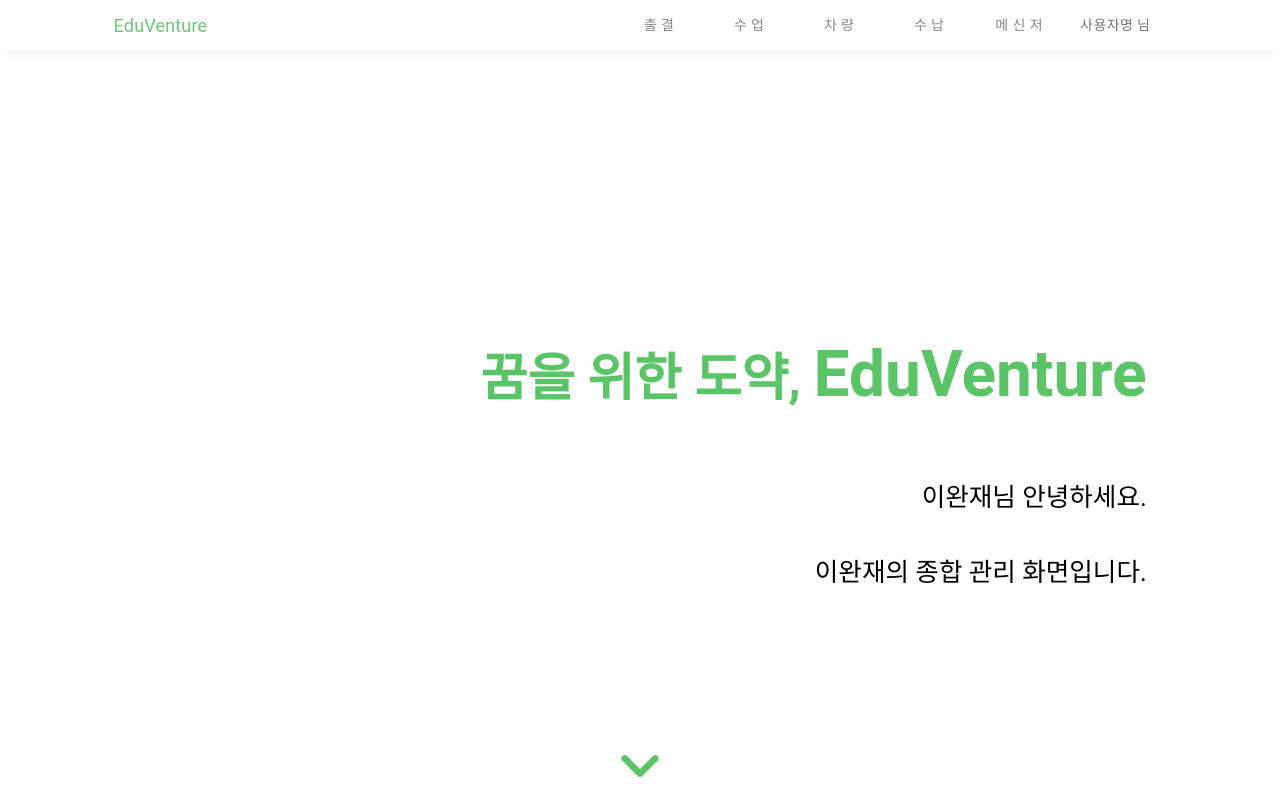
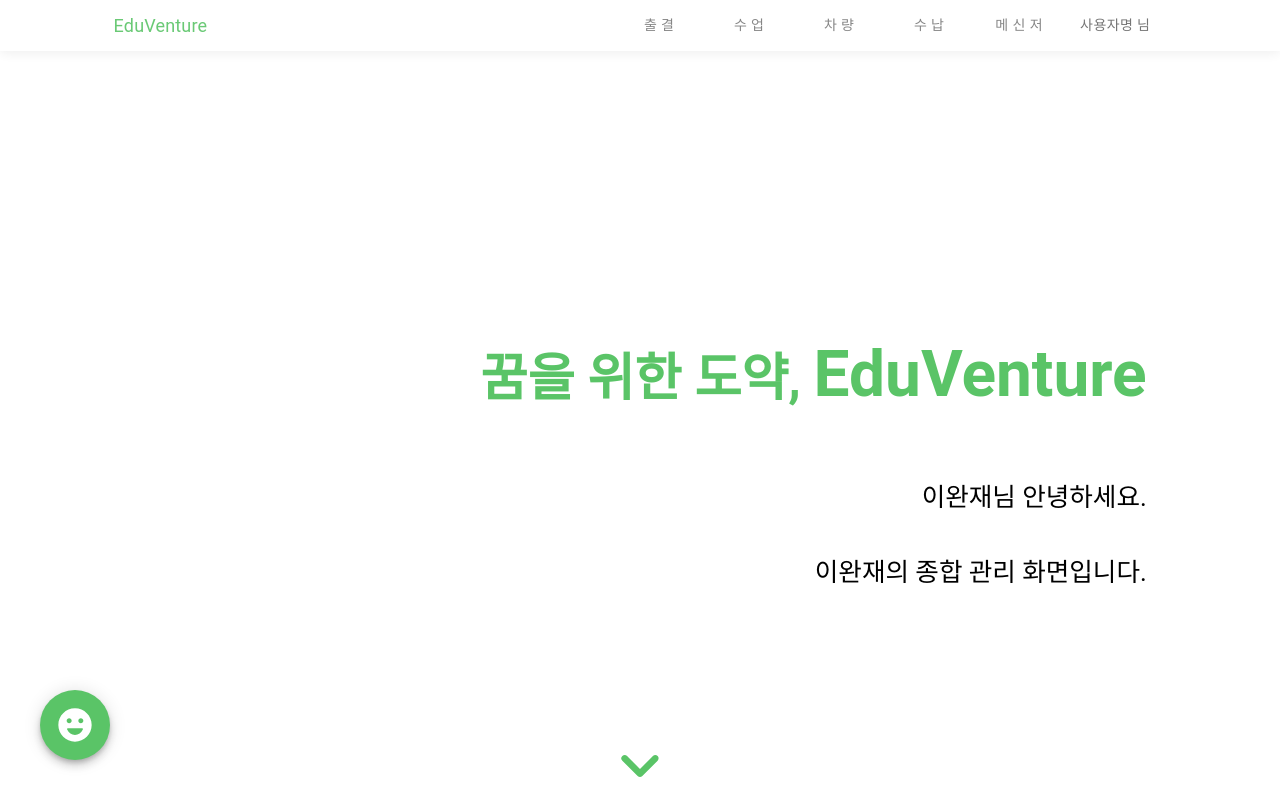
Before and after one commit to edu-venture/edu-front, a React (Create React App) app: page / in a window 1280 px wide. Shown: the top 800 px of the page. Built offline with nearby package versions, Linux system fonts and the light colour scheme.

Commit message:
feat: 챗봇 화면

```diff
--- a/package.json
+++ b/package.json
@@ -15,6 +15,7 @@
     "aos": "^2.3.4",
     "canvas-confetti": "^1.6.0",
     "react": "^18.2.0",
+    "react-chatbot-kit": "^2.1.2",
     "react-dom": "^18.2.0",
     "react-router-dom": "^6.14.2",
     "react-scripts": "5.0.1",
--- /dev/null
+++ b/src/components/Main/MainChatBot/ChatBot.js
@@ -0,0 +1,20 @@
+import React, { useState } from "react";
+import ChatBotButton from "./ChatBotButton";
+import ChatBotWindow from "./ChatBotWindow/ChatBotWindow";
+
+const ChatBot = () => {
+  const [showWindow, setShowWindow] = useState(false);
+
+  const handleWindow = () => {
+    setShowWindow(!showWindow);
+  };
+
+  return (
+    <>
+      <ChatBotButton onClick={handleWindow} />
+      {showWindow && <ChatBotWindow onClose={handleWindow} />}
+    </>
+  );
+};
+
+export default ChatBot;
--- /dev/null
+++ b/src/components/Main/MainChatBot/ChatBotButton.js
@@ -0,0 +1,40 @@
+import React from "react";
+import SpeedDial from "@mui/material/SpeedDial";
+import { SpeedDialIcon, Tooltip } from "@mui/material";
+import EmojiEmotionsRoundedIcon from "@mui/icons-material/EmojiEmotionsRounded";
+import SentimentVerySatisfiedRoundedIcon from "@mui/icons-material/SentimentVerySatisfiedRounded";
+
+const ChatBotButton = ({ onClick }) => {
+  return (
+    <Tooltip title="EduVenture에 대해 물어보세요." followCursor>
+      <SpeedDial
+        ariaLabel="SpeedDial"
+        onClick={onClick}
+        sx={{
+          position: "fixed",
+          bottom: "40px",
+          left: "40px",
+          "& .MuiFab-primary": {
+            width: 70,
+            height: 70,
+            backgroundColor: "#5AC467",
+            "&:hover": { backgroundColor: "#39A646" },
+            "& .MuiSpeedDialIcon-icon": { fontSize: 40, marginTop: "-8px" },
+            "& .MuiSpeedDialIcon-openIcon": {
+              fontSize: 40,
+              marginTop: "-8px",
+            },
+          },
+        }}
+        icon={
+          <SpeedDialIcon
+            icon={<EmojiEmotionsRoundedIcon />}
+            openIcon={<SentimentVerySatisfiedRoundedIcon />}
+          />
+        }
+      />
+    </Tooltip>
+  );
+};
+
+export default ChatBotButton;
--- /dev/null
+++ b/src/components/Main/MainChatBot/ChatBotWindow/ChatBotContent.js
@@ -0,0 +1,50 @@
+import React, { forwardRef } from "react";
+import styled from "styled-components";
+
+const ChatContentWrapper = styled.div`
+  width: 100%;
+  height: 85%;
+  overflow-y: scroll;
+`;
+
+const MessageContainer = styled.div`
+  padding: 15px;
+  display: flex;
+  justify-content: ${(props) =>
+    props.type === "user" ? "flex-end" : "flex-start"};
+`;
+
+const MessageBox = styled.div`
+  position: relative;
+  padding: 10px 15px;
+  background-color: ${(props) =>
+    props.type === "user" ? "#e6e6e6" : "#5ac467"};
+  border-radius: 20px;
+  margin-bottom: 15px;
+  color: ${(props) => (props.type === "user" ? "black" : "white")};
+`;
+
+const TimeStamp = styled.span`
+  width: 100px;
+  font-size: 12px;
+  position: absolute;
+  color: #000;
+  left: ${(props) => (props.type === "user" ? "15px" : "5px")};
+  bottom: -25px;
+`;
+
+const ChatBotContent = forwardRef(({ chatLog }, ref) => (
+  <ChatContentWrapper ref={ref}>
+    {chatLog &&
+      chatLog.map((chat, index) => (
+        <MessageContainer key={index} type={chat.type}>
+          <MessageBox type={chat.type}>
+            <span style={{ fontSize: "14px" }}>{chat.message}</span>
+            <TimeStamp type={chat.type}>{chat.time}</TimeStamp>
+          </MessageBox>
+        </MessageContainer>
+      ))}
+  </ChatContentWrapper>
+));
+
+export default ChatBotContent;
--- /dev/null
+++ b/src/components/Main/MainChatBot/ChatBotWindow/ChatBotHeader.js
@@ -0,0 +1,30 @@
+import React from "react";
+import styled from "styled-components";
+
+const StyledChatBotHeader = styled.div`
+  position: relative;
+  width: 100%;
+  height: 5.5%;
+  background-color: #5ac467;
+  border-radius: 20px 20px 0 0;
+  display: flex;
+  align-items: center;
+`;
+
+const CloseButton = styled.div`
+  width: 12px;
+  height: 12px;
+  margin: 0 5%;
+  background-color: #ec6b5e;
+  border-radius: 50%;
+  cursor: pointer;
+`;
+
+const ChatBotHeader = ({ onClose }) => {
+  return (
+    <StyledChatBotHeader>
+      <CloseButton onClick={onClose} />
+    </StyledChatBotHeader>
+  );
+};
+export default ChatBotHeader;
--- /dev/null
+++ b/src/components/Main/MainChatBot/ChatBotWindow/ChatBotInput.js
@@ -0,0 +1,54 @@
+import React from "react";
+import styled from "styled-components";
+
+const InputContainer = styled.div`
+  width: 100%;
+  height: 9.5%;
+  display: flex;
+  align-items: center;
+  justify-content: center;
+`;
+
+const InputMessage = styled.input`
+  width: 70%;
+  height: 65%;
+  padding-left: 20px;
+  background-color: #f6f6f6;
+  border-radius: 30px;
+  font-size: 14px;
+  border: none;
+  outline: none;
+`;
+
+const SendButton = styled.button`
+  width: 20%;
+  height: 65%;
+  background-color: #5ac467;
+  border-radius: 30px;
+  border: none;
+  cursor: pointer;
+  display: flex;
+  align-items: center;
+  justify-content: center;
+  font-size: 14px;
+  color: white;
+`;
+
+const ChatBotInput = ({
+  inputMessage,
+  setInputMessage,
+  handleKeyPress,
+  handleSendMessage,
+}) => (
+  <InputContainer>
+    <InputMessage
+      type="text"
+      value={inputMessage}
+      onChange={(e) => setInputMessage(e.target.value)}
+      onKeyPress={handleKeyPress}
+    />
+    <SendButton onClick={handleSendMessage}>보내기</SendButton>
+  </InputContainer>
+);
+
+export default ChatBotInput;
--- /dev/null
+++ b/src/components/Main/MainChatBot/ChatBotWindow/ChatBotWindow.js
@@ -0,0 +1,79 @@
+import React, { useEffect, useRef, useState } from "react";
+import ChatBotHeader from "./ChatBotHeader";
+import ChatBotContent from "./ChatBotContent";
+import ChatBotInput from "./ChatBotInput";
+import styled from "styled-components";
+import botData from "../../../../utils/botData.json";
+
+const ChatWrapper = styled.div`
+  width: 25%;
+  height: 75%;
+  display: flex;
+  position: fixed;
+  z-index: 1;
+  margin: 60px 130px;
+  flex-direction: column;
+  background-color: #ffffff;
+  border-radius: 20px;
+  box-shadow: 0 0 10px 0px gray;
+`;
+
+const ChatBotWindow = ({ onClose }) => {
+  const [chatLog, setChatLog] = useState([]);
+  const [inputMessage, setInputMessage] = useState("");
+  const chatContentRef = useRef(null);
+
+  const handleKeyPress = (e) => {
+    if (e.key === "Enter") {
+      handleSendMessage();
+    }
+  };
+
+  const handleSendMessage = () => {
+    const time = new Date();
+    let hour = time.getHours();
+    const minute = String(time.getMinutes()).padStart(2, "0");
+    const ampm = hour >= 12 ? "오후" : "오전";
+    hour = hour % 12 || 12;
+    hour = String(hour).padStart(2, "0");
+
+    const userMessage = {
+      type: "user",
+      name: "김한슬",
+      message: inputMessage,
+      time: `${ampm} ${hour}:${minute}`,
+    };
+    setChatLog([...chatLog, userMessage]);
+    setInputMessage("");
+
+    const randomResponse = botData[Math.floor(Math.random() * botData.length)];
+    const botMessage = {
+      type: "bot",
+      name: "챗봇",
+      message: randomResponse,
+      time: `${ampm} ${hour}:${minute}`,
+    };
+    setChatLog((prevChatLog) => [...prevChatLog, botMessage]);
+  };
+
+  useEffect(() => {
+    if (chatContentRef.current) {
+      chatContentRef.current.scrollTop = chatContentRef.current.scrollHeight;
+    }
+  }, [chatLog]);
+
+  return (
+    <ChatWrapper>
+      <ChatBotHeader onClose={onClose} />
+      <ChatBotContent chatLog={chatLog} ref={chatContentRef} />
+      <ChatBotInput
+        inputMessage={inputMessage}
+        setInputMessage={setInputMessage}
+        handleKeyPress={handleKeyPress}
+        handleSendMessage={handleSendMessage}
+      />
+    </ChatWrapper>
+  );
+};
+
+export default ChatBotWindow;
--- a/src/components/Main/MainIntro.js
+++ b/src/components/Main/MainIntro.js
@@ -1,5 +1,6 @@
 import React from "react";
 import styled from "styled-components";
+import ChatBot from "./MainChatBot/ChatBot";
 
 const IntroContainer = styled.div`
   display: flex;
@@ -37,6 +38,7 @@ const MainIntro = () => {
         <ContentBox>이완재님 안녕하세요.</ContentBox>
         <ContentBox>이완재의 종합 관리 화면입니다.</ContentBox>
       </TextContainer>
+      <ChatBot />
     </IntroContainer>
   );
 };
--- /dev/null
+++ b/src/utils/botData.json
@@ -0,0 +1,16 @@
+[
+  "안녕하세요! 무엇을 도와드릴까요?",
+  "저는 EduVenture 챗봇입니다!",
+  "무엇을 알려드릴까요?",
+  "죄송합니다, 그 질문에는 답변할 수 없습니다.",
+  "오늘 하루는 어떠셨나요?",
+  "EduVenture에 대한 궁금증을 해결해드릴게요!",
+  "평일에도 학습할 수 있는 최고의 프로그램을 제공합니다.",
+  "학습 경로를 정하는 데 도움이 필요하시다면 말씀해주세요.",
+  "저희 서비스에 만족하시나요?",
+  "새로운 업데이트가 곧 출시될 예정입니다. 기대해주세요!",
+  "특별한 프로모션 정보를 원하시나요?",
+  "언제든지 도움을 청하시면 됩니다. 편하게 말씀해주세요!",
+  "학습이 어려우신가요? 저희가 도와드릴게요.",
+  "최근에 새로운 강의가 업데이트되었습니다. 확인해보시겠어요?"
+]
```
Also changed, not shown: 1 other file (tests, documents, lock files or other folders).
